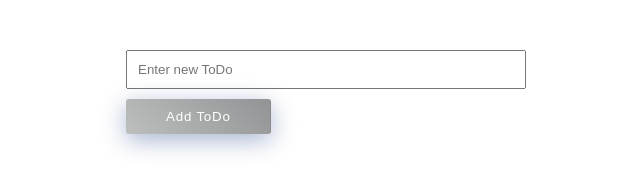
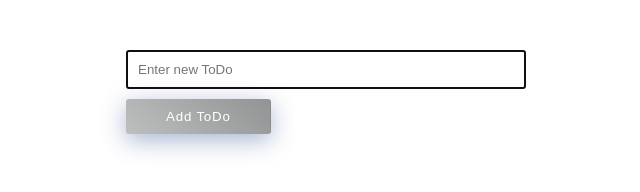
Before and after one commit to aperto-libro/HW9-Form, a plain HTML site: page index.html in a window 1280 px wide. Shown: the whole page, without its empty margins (314-954 px from the left). Drawn offline with Linux system fonts and the light colour scheme.

Commit message:
add autofocus on imput

```diff
--- a/index.html
+++ b/index.html
@@ -5,12 +5,12 @@
     <meta http-equiv="X-UA-Compatible" content="IE=edge" />
     <meta name="viewport" content="width=device-width, initial-scale=1.0" />
     <link rel="stylesheet" href="./css/style.css" />
-    <title>HW7-DOM-part-3</title>
+    <title>HW9-Form</title>
   </head>
   <body>
     <div class="wrap">
       <form action="#" type="submit">
-        <input type="text" class="todo-input" placeholder="Enter new ToDo" />
+        <input type="text" class="todo-input" placeholder="Enter new ToDo" autofocus />
         <button type="submit" class="add-todo">Add ToDo</button>
       </form>
       <ul class="todo-list"></ul>
```
